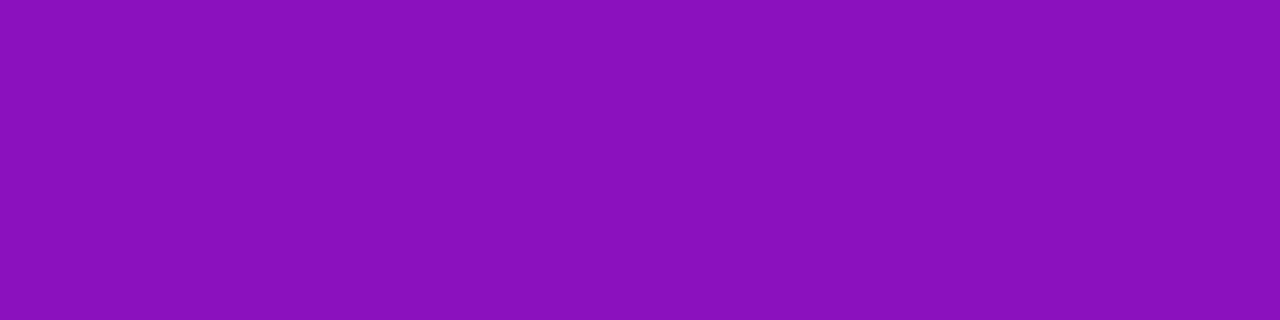
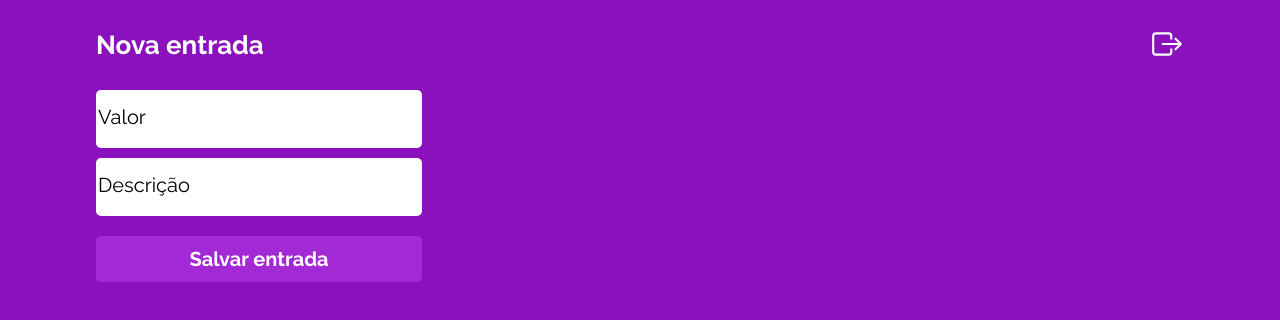
Before and after one commit to mtsgamorim/MyWallet-frontend, a React (Create React App) app: page /somarDinheiro in a window 1280 px wide. Before the commit this address had no page. Shown: the top 320 px of the page. Built offline with nearby package versions, Linux system fonts and the light colour scheme.

Commit message:
layout completo, falta implementacoes com axios

```diff
--- a/src/components/App.js
+++ b/src/components/App.js
@@ -5,6 +5,8 @@ import UserContext from "../contexts/UserContext";
 import Home from "./Home";
 import Cadastro from "./Cadastro";
 import MinhaCarteira from "./MinhaCarteira";
+import SomarDinheiro from "./SomarDinheiro";
+import SubtrairDinheiro from "./SubtrairDinheiro";
 
 export default function App() {
   const [usuario, setUsuario] = useState({});
@@ -17,6 +19,8 @@ export default function App() {
           <Route path="/" element={<Home />} />
           <Route path="/cadastro" element={<Cadastro />} />
           <Route path="/minhaCarteira" element={<MinhaCarteira />} />
+          <Route path="/somarDinheiro" element={<SomarDinheiro />} />
+          <Route path="/subtrairDinheiro" element={<SubtrairDinheiro />} />
         </Routes>
       </BrowserRouter>
     </UserContext.Provider>
--- a/src/components/MinhaCarteira.js
+++ b/src/components/MinhaCarteira.js
@@ -11,6 +11,12 @@ export default function MinhaCarteira() {
   const navigate = useNavigate();
   function voltar() {
     navigate("/");
+  }
+  function paginaAdicionar() {
+    navigate("/somarDinheiro");
+  }
+  function paginaRemover() {
+    navigate("/subtrairDinheiro");
   }
   return (
     <Container>
@@ -28,16 +34,16 @@ export default function MinhaCarteira() {
         </div>
       </CaixaVazia>
       <AreaBotoes>
-        <BotaoAdicionar>
+        <BotaoDinheiro onClick={paginaAdicionar}>
           <ion-icon name="add-circle-outline"></ion-icon>
           <h2>Nova</h2>
           <h2>entrada</h2>
-        </BotaoAdicionar>
-        <BotaoRemover>
+        </BotaoDinheiro>
+        <BotaoDinheiro onClick={paginaRemover}>
           <ion-icon name="remove-circle-outline"></ion-icon>
           <h2>Nova</h2>
           <h2>saída</h2>
-        </BotaoRemover>
+        </BotaoDinheiro>
       </AreaBotoes>
     </Container>
   );
@@ -102,7 +108,7 @@ const AreaBotoes = styled.div`
   margin-top: 20px;
 `;
 
-const BotaoAdicionar = styled.div`
+const BotaoDinheiro = styled.div`
   width: 155px;
   height: 114px;
   background-color: #a328d6;
@@ -125,7 +131,7 @@ const BotaoAdicionar = styled.div`
   }
 `;
 
-const BotaoRemover = styled.div`
+const Botao = styled.div`
   width: 155px;
   height: 114px;
   background-color: #a328d6;
--- /dev/null
+++ b/src/components/SomarDinheiro.js
@@ -0,0 +1,106 @@
+import axios from "axios";
+import styled from "styled-components";
+import { useState } from "react";
+import { useNavigate } from "react-router-dom";
+import { useContext } from "react";
+import UserContext from "../contexts/UserContext";
+
+export default function SomarDinheiro() {
+  const [valor, setValor] = useState("");
+  const [descricao, setDescricao] = useState("");
+  const navigate = useNavigate();
+  function somarValor(event) {
+    event.preventDefault();
+    // COLOCAR LOGICA DO AXIOS AQUI
+    navigate("/minhaCarteira");
+  }
+  function voltar() {
+    navigate("/minhaCarteira");
+  }
+  return (
+    <Container>
+      <Topo>
+        <h1>Nova entrada</h1>
+        <BotaoSair onClick={voltar}>
+          <ion-icon name="exit-outline"></ion-icon>
+        </BotaoSair>
+      </Topo>
+      <form onSubmit={somarValor}>
+        <input
+          placeholder="Valor"
+          type="text"
+          value={valor}
+          required
+          onChange={(e) => setValor(e.target.value)}
+        />
+        <input
+          placeholder="Descrição"
+          type="text"
+          value={descricao}
+          required
+          onChange={(e) => setDescricao(e.target.value)}
+        />
+        <button type="submit">
+          <span>Salvar entrada</span>
+        </button>
+      </form>
+    </Container>
+  );
+}
+
+const Container = styled.div`
+  display: flex;
+  flex-direction: column;
+  width: 85%;
+  margin-left: auto;
+  margin-right: auto;
+  input {
+    display: flex;
+    flex-direction: column;
+    width: 326px;
+    height: 58px;
+    margin-bottom: 10px;
+    border-radius: 5px;
+    border: 0px;
+    ::placeholder {
+      font-family: "Raleway";
+      color: #000000;
+      font-size: 20px;
+      font-weight: 400;
+    }
+  }
+  button {
+    width: 326px;
+    height: 46px;
+    border-radius: 5px;
+    border: 0px;
+    background-color: #a328d6;
+    margin-top: 10px;
+    span {
+      font-family: "Raleway";
+      color: #ffffff;
+      font-size: 20px;
+      font-weight: 700;
+    }
+  }
+`;
+
+const Topo = styled.div`
+  display: flex;
+  height: 90px;
+  align-items: center;
+  justify-content: space-between;
+  h1 {
+    font-family: "Raleway";
+    font-weight: 700;
+    font-size: 26px;
+    color: #ffffff;
+  }
+`;
+
+const BotaoSair = styled.div`
+  ion-icon {
+    font-size: 34px;
+    color: #ffffff;
+  }
+`;
--- /dev/null
+++ b/src/components/SubtrairDinheiro.js
@@ -0,0 +1,106 @@
+import axios from "axios";
+import styled from "styled-components";
+import { useState } from "react";
+import { useNavigate } from "react-router-dom";
+import { useContext } from "react";
+import UserContext from "../contexts/UserContext";
+
+export default function SubtrairDinheiro() {
+  const [valor, setValor] = useState("");
+  const [descricao, setDescricao] = useState("");
+  const navigate = useNavigate();
+  function subtrairValor(event) {
+    event.preventDefault();
+    // COLOCAR LOGICA DO AXIOS AQUI
+    navigate("/minhaCarteira");
+  }
+  function voltar() {
+    navigate("/minhaCarteira");
+  }
+  return (
+    <Container>
+      <Topo>
+        <h1>Nova saída</h1>
+        <BotaoSair onClick={voltar}>
+          <ion-icon name="exit-outline"></ion-icon>
+        </BotaoSair>
+      </Topo>
+      <form onSubmit={subtrairValor}>
+        <input
+          placeholder="Valor"
+          type="text"
+          value={valor}
+          required
+          onChange={(e) => setValor(e.target.value)}
+        />
+        <input
+          placeholder="Descrição"
+          type="text"
+          value={descricao}
+          required
+          onChange={(e) => setDescricao(e.target.value)}
+        />
+        <button type="submit">
+          <span>Salvar Saída</span>
+        </button>
+      </form>
+    </Container>
+  );
+}
+
+const Container = styled.div`
+  display: flex;
+  flex-direction: column;
+  width: 85%;
+  margin-left: auto;
+  margin-right: auto;
+  input {
+    display: flex;
+    flex-direction: column;
+    width: 326px;
+    height: 58px;
+    margin-bottom: 10px;
+    border-radius: 5px;
+    border: 0px;
+    ::placeholder {
+      font-family: "Raleway";
+      color: #000000;
+      font-size: 20px;
+      font-weight: 400;
+    }
+  }
+  button {
+    width: 326px;
+    height: 46px;
+    border-radius: 5px;
+    border: 0px;
+    background-color: #a328d6;
+    margin-top: 10px;
+    span {
+      font-family: "Raleway";
+      color: #ffffff;
+      font-size: 20px;
+      font-weight: 700;
+    }
+  }
+`;
+
+const Topo = styled.div`
+  display: flex;
+  height: 90px;
+  align-items: center;
+  justify-content: space-between;
+  h1 {
+    font-family: "Raleway";
+    font-weight: 700;
+    font-size: 26px;
+    color: #ffffff;
+  }
+`;
+
+const BotaoSair = styled.div`
+  ion-icon {
+    font-size: 34px;
+    color: #ffffff;
+  }
+`;
```
